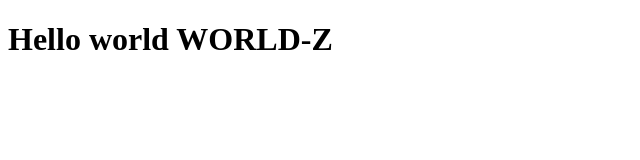
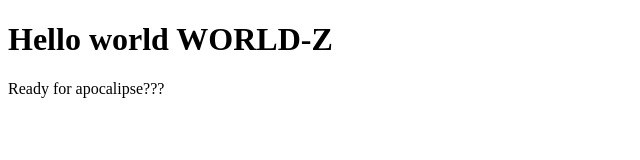
Before and after one commit to Kris87M/nauka-gita-2, a plain HTML site: page index.html in a window 1280 px wide. Shown: the whole page, without its empty margins (0-640 px from the left). Drawn offline with Linux system fonts and the light colour scheme.

Commit message:
Add para

```diff
--- a/index.html
+++ b/index.html
@@ -7,5 +7,6 @@
   </head>
   <body>
     <h1>Hello world WORLD-Z</h1>
+    <p>Ready for apocalipse???</p>
   </body>
 </html>
```
